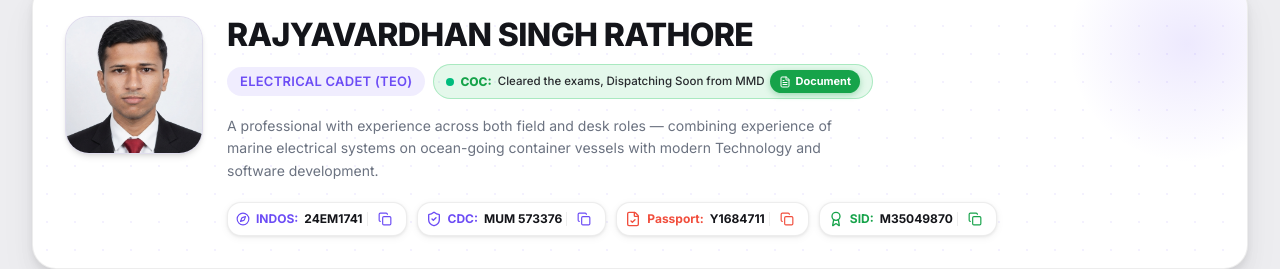
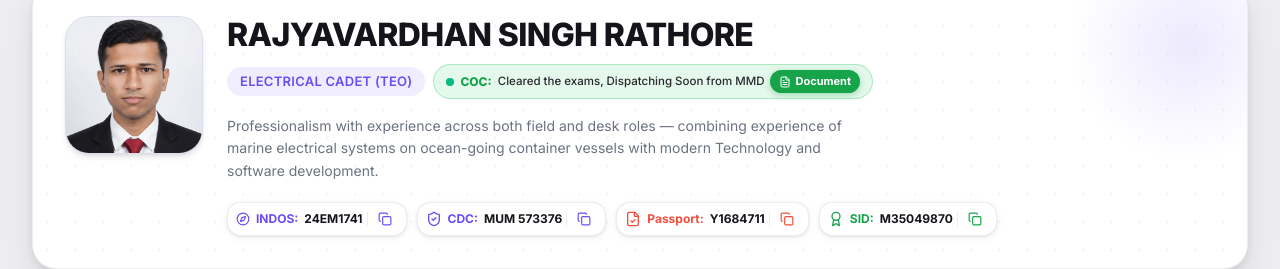
Before and after one commit to Rajyavardhan-singh/Resume, a Next.js app: page / in a window 1280 px wide. Shown: the part 98-367 px from the top of the page. Built offline with nearby package versions, Linux system fonts and the light colour scheme.

Commit message:
Update summary and document URL in resumeData

```diff
--- a/data/resumeData.ts
+++ b/data/resumeData.ts
@@ -60,7 +60,7 @@ export const personalInfo: PersonalInfo = {
   email: "rajyavardhansr@gmail.com",
   phone: "+91 6265174151",
   location: "India / Overseas Sailing",
-  summary: "A  professional with experience across both field and desk roles — combining experience of marine electrical systems on ocean-going container vessels with modern Technology and software development.",
+  summary: "Professionalism with experience across both field and desk roles — combining experience of marine electrical systems on ocean-going container vessels with modern Technology and software development.",
 };
 
 export const sailingExperience: SailingExperience[] = [
@@ -106,7 +106,7 @@ export const internships: Internship[] = [
     period: "July 2021",
     role: "Electrical Engineering Intern",
     description: "Gained hands-on experience in electrical switchgear assembly, testing, industrial panel wiring, and control circuits.",
-    docUrl: "https://drive.google.com/file/d/12JNQXGa_oGV2NKCmZINGYtf5zuYWAYRI/view?usp=sharing"
+    docUrl: "https://drive.google.com/file/d/1-a9I2xzbXn_ArdYguaL8x3YYgcb12QsY/view?usp=sharing"
   }
 ];
 
```
